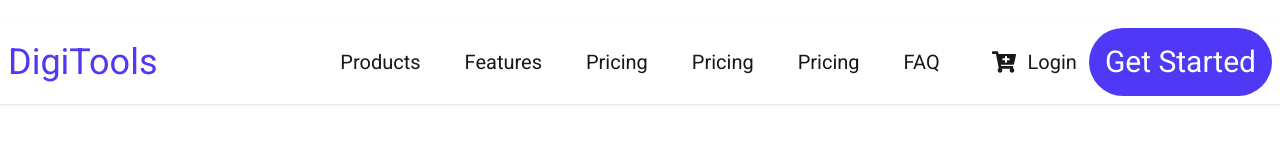
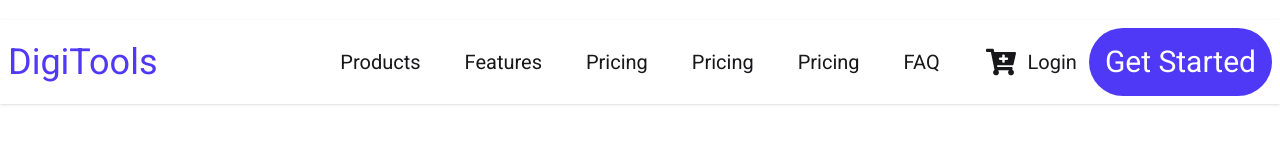
Before and after one commit to HeyAlomgir/B13-A6-Digitools-Platform, a React (Vite) app: page / in a window 1280 px wide. Shown: the top 160 px of the page. Built offline with nearby package versions, Linux system fonts and the light colour scheme.

Commit message:
cart icon count

```diff
--- /dev/null
+++ b/public/step.json
@@ -0,0 +1,20 @@
+[
+  {
+    "id": "01",
+    "title": "Create Account",
+    "description": "Sign up for free in seconds. No credit card required to get started.",
+    "icon": "lucide:user"
+  },
+  {
+    "id": "02",
+    "title": "Choose Products",
+    "description": "Browse our catalog and select the tools that fit your needs.",
+    "icon": "lucide:package"
+  },
+  {
+    "id": "03",
+    "title": "Start Creating",
+    "description": "Download and start using your premium tools immediately.",
+    "icon": "lucide:rocket"
+  }
+]
--- a/src/App.jsx
+++ b/src/App.jsx
@@ -25,7 +25,7 @@ function App() {
   return (
     <>
      <header>
-      <Navbar></Navbar>
+      <Navbar carts={carts} ></Navbar>
       <Banner></Banner>
      </header>
 
--- a/src/Component/Cart.jsx
+++ b/src/Component/Cart.jsx
@@ -27,7 +27,7 @@ const Cart = ({model,carts,setCarts}) => {
     }
     return (
         <div className=''>
-            <div className='shadow-2xl space-y-3 p-5  relative m-4 rounded-xl transform transition hover:scale-110'>
+            <div className='shadow-2xl space-y-3 p-5  relative m-4 rounded-xl transform transition hover:scale-105'>
                 <div className=' p-5 shadow-2xl rounded-full w-fit' ><img src={model.img} alt="" /></div>
 
                 <h2 className='text-3xl'>{name}</h2>
--- a/src/Component/Navbar.jsx
+++ b/src/Component/Navbar.jsx
@@ -1,7 +1,7 @@
 import React from 'react';
 import { FaCartPlus } from 'react-icons/fa';
 
-const Navbar = () => {
+const Navbar = ({carts}) => {
     return (
         <div>
             <div className='shadow-sm my-5'>
@@ -36,7 +36,14 @@ const Navbar = () => {
   </div>
   <div className="navbar-end">
         <div className=' flex items-center gap-3'>
-            <h2 className='text-2xl'><FaCartPlus></FaCartPlus></h2>
+
+                <div className=' relative'>
+                      <FaCartPlus className='text-3xl'></FaCartPlus>
+                      {carts.length > 0 &&
+                      <span className=' absolute -top-8 left-4 bg-red-500 text-white px-4 py-2 rounded-full '>
+                        {carts.length}
+                        </span>}
+                </div>
             <p className='text-xl font-bold'>Login</p>
 
             <button className=' bg-[#4F39F6] text-xl md:text-3xl p-4 rounded-full text-white'>Get Started</button>
```
